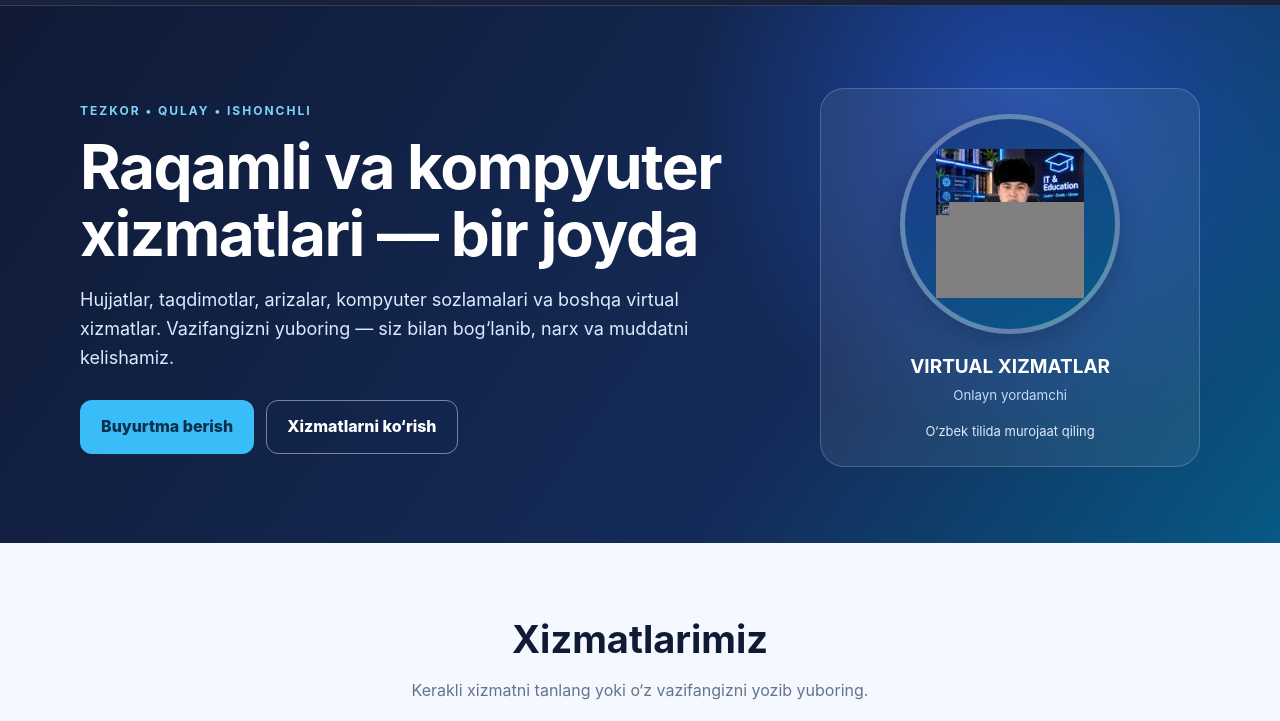
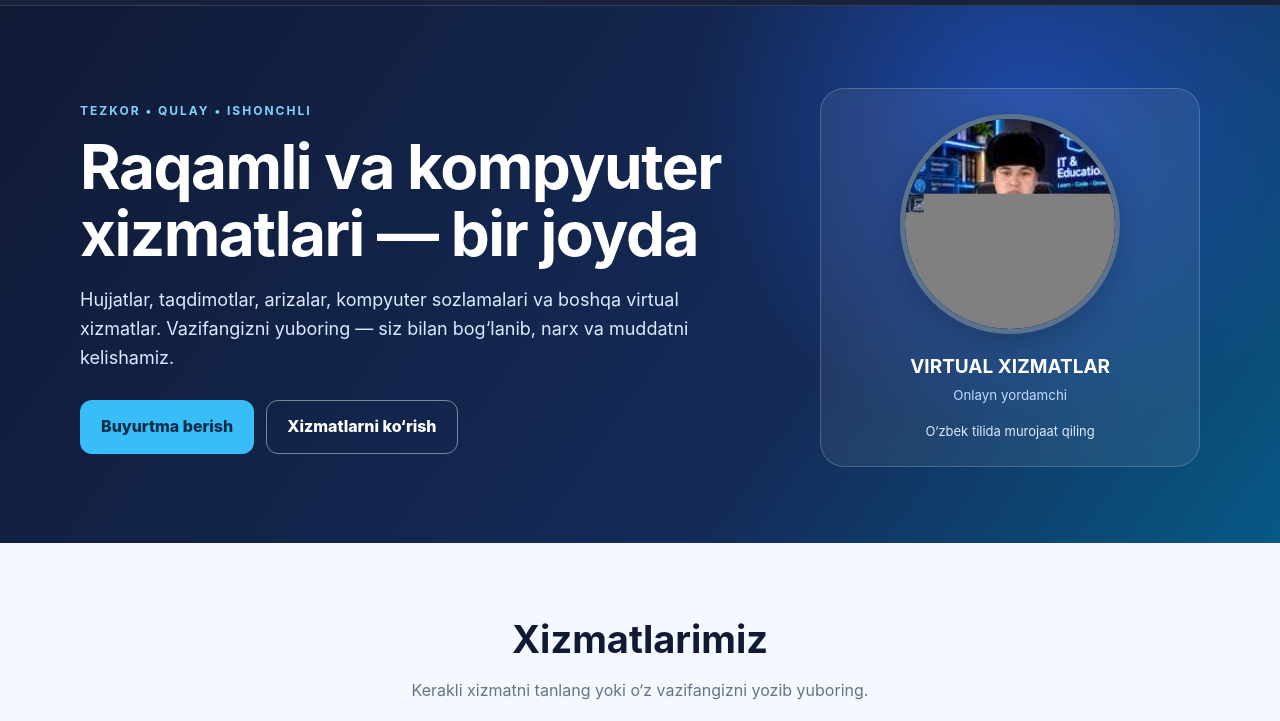
Before and after one commit to Murodjon-1221/virtual-xizmatlar, a website: page index.html in a window 1280 px wide. Shown: the part 79-800 px from the top of the page. Drawn offline with Linux system fonts and the light colour scheme.

Commit message:
Fill circular portrait frame edge to edge

```diff
--- a/index.html
+++ b/index.html
@@ -19,7 +19,7 @@
     .actions{display:flex;gap:12px;flex-wrap:wrap;margin-top:28px}.btn{display:inline-flex;align-items:center;justify-content:center;padding:13px 20px;border-radius:12px;font-weight:800;border:1px solid transparent;cursor:pointer}
     .primary{background:var(--cyan);color:#082f49}.secondary{border-color:#ffffff70;color:white}.btn:hover{transform:translateY(-1px)}
     .avatar-card{background:#ffffff12;border:1px solid #ffffff30;border-radius:24px;padding:25px;text-align:center;backdrop-filter:blur(8px)}
-    .avatar{width:220px;height:220px;border-radius:50%;margin:0 auto 18px;display:flex;align-items:center;justify-content:center;overflow:hidden;background:linear-gradient(145deg,#1e3a8a,#075985);border:5px solid #ffffff55;box-shadow:0 8px 28px #0003}.avatar-photo{width:70.7%;height:70.7%;display:block;object-fit:contain;object-position:center;border-radius:0;max-width:none}
+    .avatar{width:220px;height:220px;border-radius:50%;margin:0 auto 18px;display:block;overflow:hidden;background:#0b2d55;border:5px solid #ffffff55;box-shadow:0 8px 28px #0003;padding:0;line-height:0}.avatar-photo{display:block;width:100%;height:100%;object-fit:cover;object-position:center;border-radius:50%;max-width:none;margin:0;padding:0}
     .avatar-card strong{display:block;font-size:19px}.avatar-card small{color:#bfdbfe}
     section{padding:66px 0}.section-head{text-align:center;margin-bottom:34px}.section-head h2{font-size:clamp(27px,4vw,38px);margin:0 0 8px;color:var(--navy)}.section-head p{color:var(--muted);margin:0}
     .grid{display:grid;grid-template-columns:repeat(3,1fr);gap:16px}.service{background:white;border:1px solid #e5eaf5;border-radius:17px;padding:22px;box-shadow:0 8px 24px #10234a08}
```
